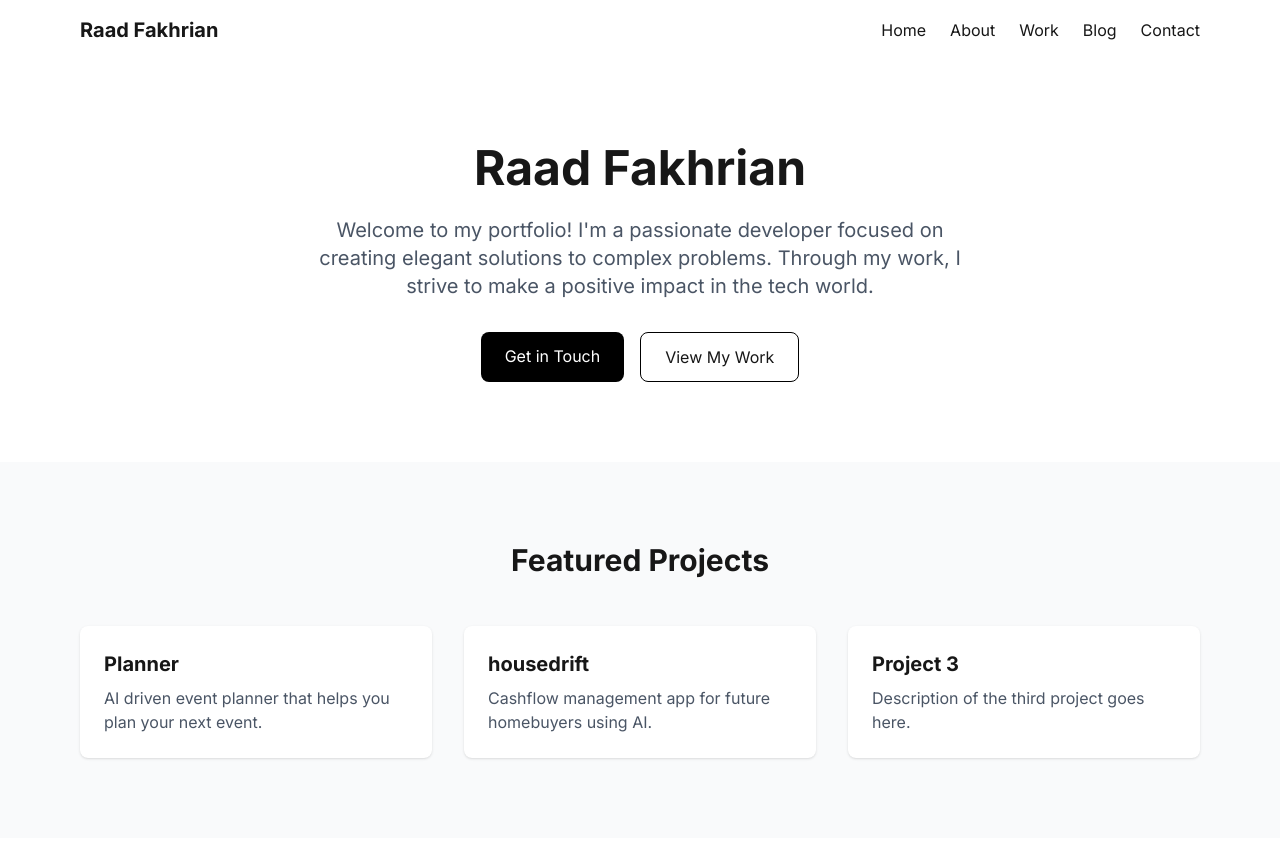
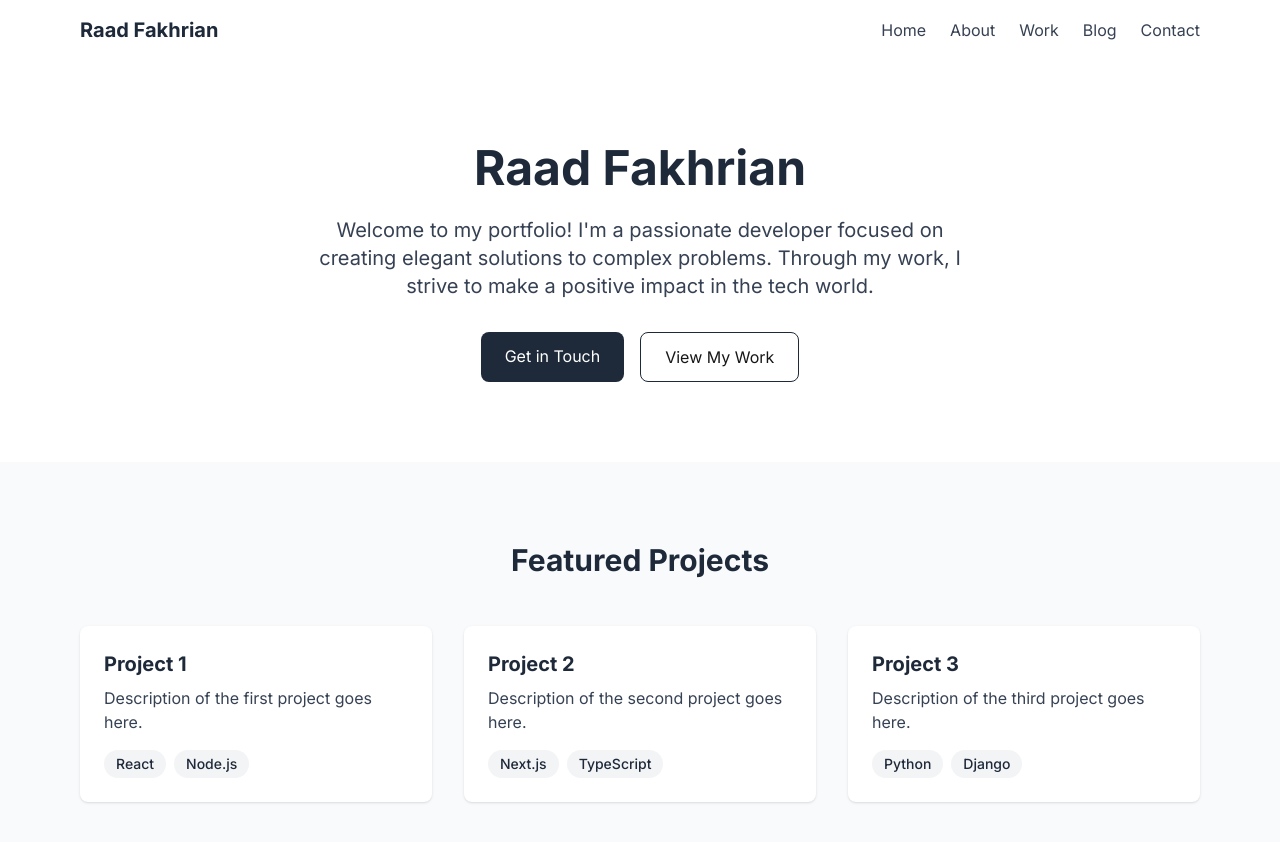
Before and after one commit to raadthedeveloper/website, a Next.js app: page / in a window 1280 px wide. Shown: the top 842 px of the page. Built offline with nearby package versions, Linux system fonts and the light colour scheme.

Commit message:
UI fixes

```diff
--- a/src/app/page.tsx
+++ b/src/app/page.tsx
@@ -5,21 +5,21 @@ export default function Home() {
     <div className="min-h-screen">
       <section className="max-w-6xl mx-auto px-4 py-20">
         <div className="flex flex-col items-center text-center">
-          <h1 className="text-5xl font-bold mb-6">Raad Fakhrian</h1>
-          <p className="text-xl text-gray-600 max-w-2xl mb-8">
+          <h1 className="text-5xl font-bold mb-6 text-gray-800">Raad Fakhrian</h1>
+          <p className="text-xl text-gray-700 max-w-2xl mb-8">
             Welcome to my portfolio! I'm a passionate developer focused on creating elegant solutions
             to complex problems. Through my work, I strive to make a positive impact in the tech world.
           </p>
           <div className="flex gap-4">
             <a
               href="/contact"
-              className="bg-black text-white px-6 py-3 rounded-lg hover:bg-gray-800 transition"
+              className="bg-gray-800 text-white px-6 py-3 rounded-lg hover:bg-gray-700 transition"
             >
               Get in Touch
             </a>
             <a
               href="/work"
-              className="border border-black px-6 py-3 rounded-lg hover:bg-gray-100 transition"
+              className="border border-gray-800 px-6 py-3 rounded-lg hover:bg-gray-50 transition"
             >
               View My Work
             </a>
@@ -29,20 +29,32 @@ export default function Home() {
 
       <section className="bg-gray-50 py-20">
         <div className="max-w-6xl mx-auto px-4">
-          <h2 className="text-3xl font-bold mb-12 text-center">Featured Projects</h2>
+          <h2 className="text-3xl font-bold mb-12 text-center text-gray-800">Featured Projects</h2>
           <div className="grid grid-cols-1 md:grid-cols-2 lg:grid-cols-3 gap-8">
             {/* Project cards will go here */}
             <div className="bg-white p-6 rounded-lg shadow-sm">
-              <h3 className="text-xl font-bold mb-2">Planner</h3>
-              <p className="text-gray-600">AI driven event planner that helps you plan your next event.</p>
+              <h3 className="text-xl font-bold mb-2 text-gray-800">Project 1</h3>
+              <p className="text-gray-700 mb-4">Description of the first project goes here.</p>
+              <div className="flex flex-wrap gap-2">
+                <span className="bg-gray-100 px-3 py-1 rounded-full text-sm text-gray-800 font-medium">React</span>
+                <span className="bg-gray-100 px-3 py-1 rounded-full text-sm text-gray-800 font-medium">Node.js</span>
+              </div>
             </div>
             <div className="bg-white p-6 rounded-lg shadow-sm">
-              <h3 className="text-xl font-bold mb-2">housedrift</h3>
-              <p className="text-gray-600">Cashflow management app for future homebuyers using AI.</p>
+              <h3 className="text-xl font-bold mb-2 text-gray-800">Project 2</h3>
+              <p className="text-gray-700 mb-4">Description of the second project goes here.</p>
+              <div className="flex flex-wrap gap-2">
+                <span className="bg-gray-100 px-3 py-1 rounded-full text-sm text-gray-800 font-medium">Next.js</span>
+                <span className="bg-gray-100 px-3 py-1 rounded-full text-sm text-gray-800 font-medium">TypeScript</span>
+              </div>
             </div>
             <div className="bg-white p-6 rounded-lg shadow-sm">
-              <h3 className="text-xl font-bold mb-2">Project 3</h3>
-              <p className="text-gray-600">Description of the third project goes here.</p>
+              <h3 className="text-xl font-bold mb-2 text-gray-800">Project 3</h3>
+              <p className="text-gray-700 mb-4">Description of the third project goes here.</p>
+              <div className="flex flex-wrap gap-2">
+                <span className="bg-gray-100 px-3 py-1 rounded-full text-sm text-gray-800 font-medium">Python</span>
+                <span className="bg-gray-100 px-3 py-1 rounded-full text-sm text-gray-800 font-medium">Django</span>
+              </div>
             </div>
           </div>
         </div>
--- a/src/app/work/page.tsx
+++ b/src/app/work/page.tsx
@@ -51,12 +51,12 @@ export default function Work() {
   return (
     <div className="min-h-screen">
       <section className="max-w-6xl mx-auto px-4 py-20">
-        <h1 className="text-4xl font-bold mb-12">Projects & Experience</h1>
+        <h1 className="text-4xl font-bold mb-12 text-gray-800">Projects & Experience</h1>
 
         <div className="space-y-16">
           {/* Projects Section */}
           <div>
-            <h2 className="text-3xl font-bold mb-8">Featured Projects</h2>
+            <h2 className="text-3xl font-bold mb-8 text-gray-800">Featured Projects</h2>
             <div className="grid grid-cols-1 md:grid-cols-2 lg:grid-cols-3 gap-8">
               {projects.map((project, index) => (
                 <div key={index} className="bg-white rounded-lg shadow-sm overflow-hidden">
@@ -64,13 +64,13 @@ export default function Work() {
                     {/* Add actual project images later */}
                   </div>
                   <div className="p-6">
-                    <h3 className="text-xl font-bold mb-2">{project.title}</h3>
-                    <p className="text-gray-600 mb-4">{project.description}</p>
+                    <h3 className="text-xl font-bold mb-2 text-gray-800">{project.title}</h3>
+                    <p className="text-gray-700 mb-4">{project.description}</p>
                     <div className="flex flex-wrap gap-2 mb-4">
                       {project.technologies.map((tech, techIndex) => (
                         <span
                           key={techIndex}
-                          className="bg-gray-100 px-3 py-1 rounded-full text-sm"
+                          className="bg-gray-100 px-3 py-1 rounded-full text-sm text-gray-800 font-medium"
                         >
                           {tech}
                         </span>
@@ -78,7 +78,7 @@ export default function Work() {
                     </div>
                     <a
                       href={project.link}
-                      className="text-black font-medium hover:underline"
+                      className="text-gray-800 font-medium hover:text-gray-600 transition-colors"
                     >
                       View Project →
                     </a>
@@ -90,19 +90,19 @@ export default function Work() {
 
           {/* Experience Section */}
           <div>
-            <h2 className="text-3xl font-bold mb-8">Professional Experience</h2>
+            <h2 className="text-3xl font-bold mb-8 text-gray-800">Professional Experience</h2>
             <div className="space-y-8">
               {experiences.map((exp, index) => (
                 <div key={index} className="bg-white p-6 rounded-lg shadow-sm">
                   <div className="flex justify-between items-start mb-4">
                     <div>
-                      <h3 className="text-xl font-bold">{exp.title}</h3>
-                      <p className="text-gray-600">{exp.company}</p>
+                      <h3 className="text-xl font-bold text-gray-800">{exp.title}</h3>
+                      <p className="text-gray-700">{exp.company}</p>
                     </div>
-                    <span className="text-gray-500">{exp.period}</span>
+                    <span className="text-gray-600">{exp.period}</span>
                   </div>
-                  <p className="text-gray-600 mb-4">{exp.description}</p>
-                  <ul className="list-disc list-inside text-gray-600 space-y-2 mb-4">
+                  <p className="text-gray-700 mb-4">{exp.description}</p>
+                  <ul className="list-disc list-inside text-gray-700 space-y-2 mb-4">
                     {exp.achievements.map((achievement, i) => (
                       <li key={i}>{achievement}</li>
                     ))}
@@ -111,7 +111,7 @@ export default function Work() {
                     {exp.technologies.map((tech, techIndex) => (
                       <span
                         key={techIndex}
-                        className="bg-gray-100 px-3 py-1 rounded-full text-sm"
+                        className="bg-gray-100 px-3 py-1 rounded-full text-sm text-gray-800 font-medium"
                       >
                         {tech}
                       </span>
--- a/src/components/Navigation.tsx
+++ b/src/components/Navigation.tsx
@@ -4,15 +4,15 @@ const Navigation = () => {
   return (
     <nav className="fixed top-0 w-full bg-white/80 backdrop-blur-sm z-50 py-4">
       <div className="max-w-6xl mx-auto px-4 flex justify-between items-center">
-        <Link href="/" className="text-xl font-bold hover:text-gray-600 transition">
+        <Link href="/" className="text-xl font-bold text-gray-800 hover:text-gray-600 transition">
           Raad Fakhrian
         </Link>
         <div className="flex gap-6">
-          <Link href="/" className="hover:text-gray-600 transition">Home</Link>
-          <Link href="/about" className="hover:text-gray-600 transition">About</Link>
-          <Link href="/work" className="hover:text-gray-600 transition">Work</Link>
-          <Link href="/blog" className="hover:text-gray-600 transition">Blog</Link>
-          <Link href="/contact" className="hover:text-gray-600 transition">Contact</Link>
+          <Link href="/" className="text-gray-700 hover:text-gray-900 transition">Home</Link>
+          <Link href="/about" className="text-gray-700 hover:text-gray-900 transition">About</Link>
+          <Link href="/work" className="text-gray-700 hover:text-gray-900 transition">Work</Link>
+          <Link href="/blog" className="text-gray-700 hover:text-gray-900 transition">Blog</Link>
+          <Link href="/contact" className="text-gray-700 hover:text-gray-900 transition">Contact</Link>
         </div>
       </div>
     </nav>
```
